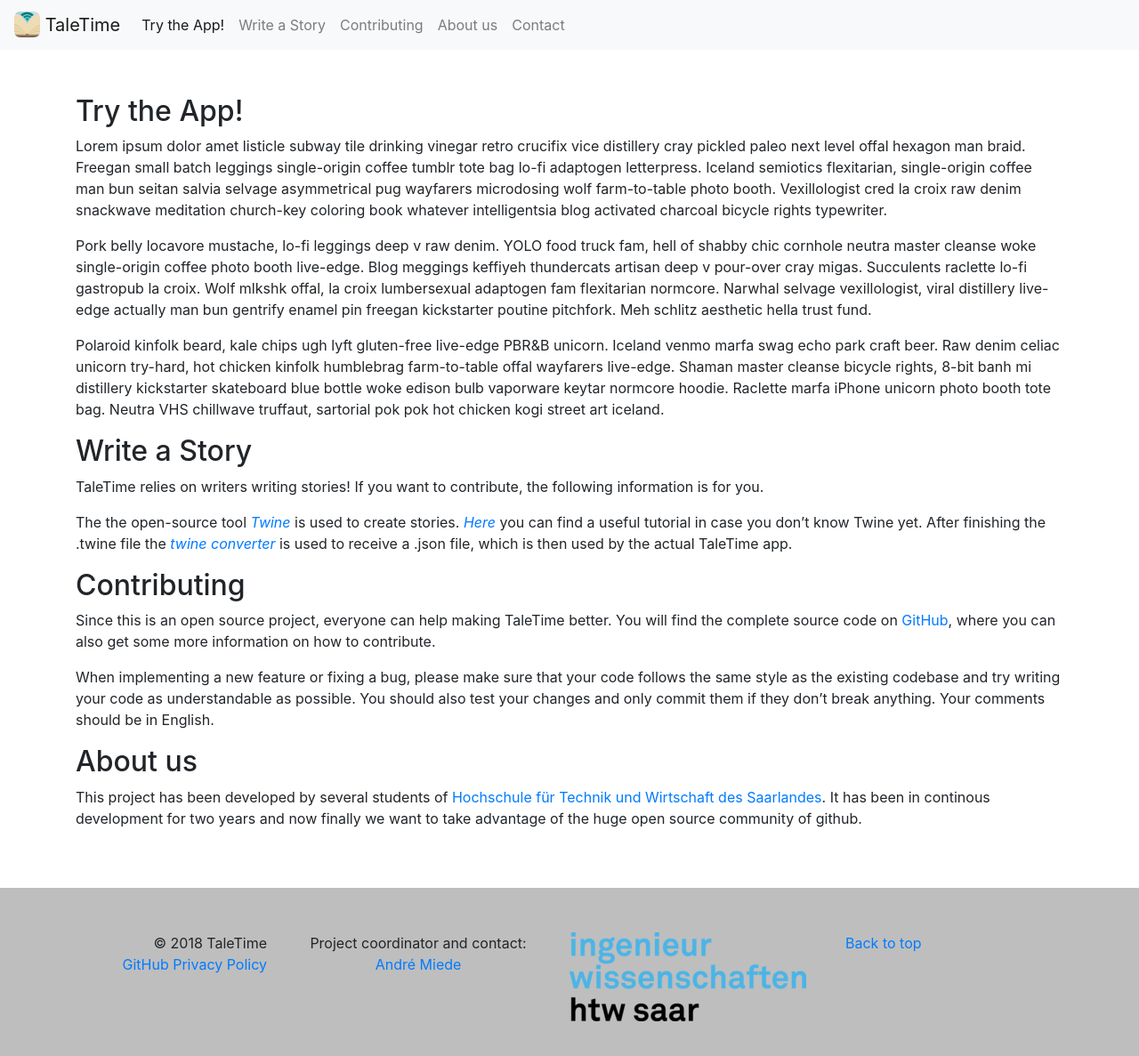
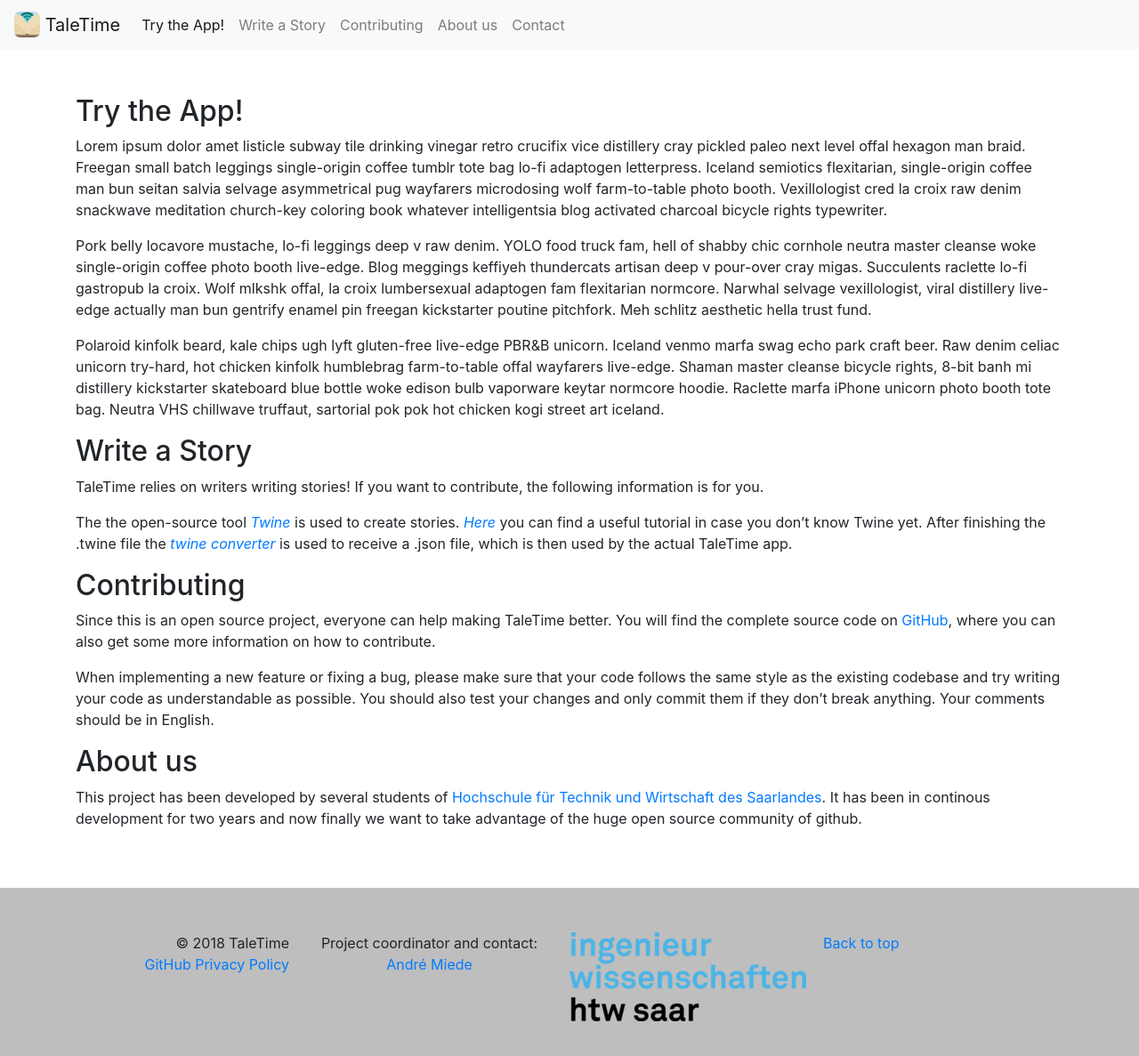
Before and after one commit to TaleTime/taletime.github.io, a Jekyll site: the page built from index.md, in a window 1280 px wide and 1198 px high. Shown: the top 1187 px of the window at 89% size. Built offline with Jekyll 4.4.1, drawn with Linux system fonts in a browser that asks for light colours; nearby versions of some CDN libraries; our own code applies the rules of GitHub Pages for plain Markdown files.

Commit message:
Fix footer indentation, add bootstrap container

```diff
--- a/_includes/_footer.html
+++ b/_includes/_footer.html
@@ -1,5 +1,5 @@
 <footer>
-  <div id="footer">
+    <div id="footer" class="container">
         <div class="row">
             <div class="col-xs-6 col-sm-3" style="text-align: right;">
                 <p>&copy; 2018 TaleTime<br>
```
Lines whose indentation alone changed are shown as unchanged.
